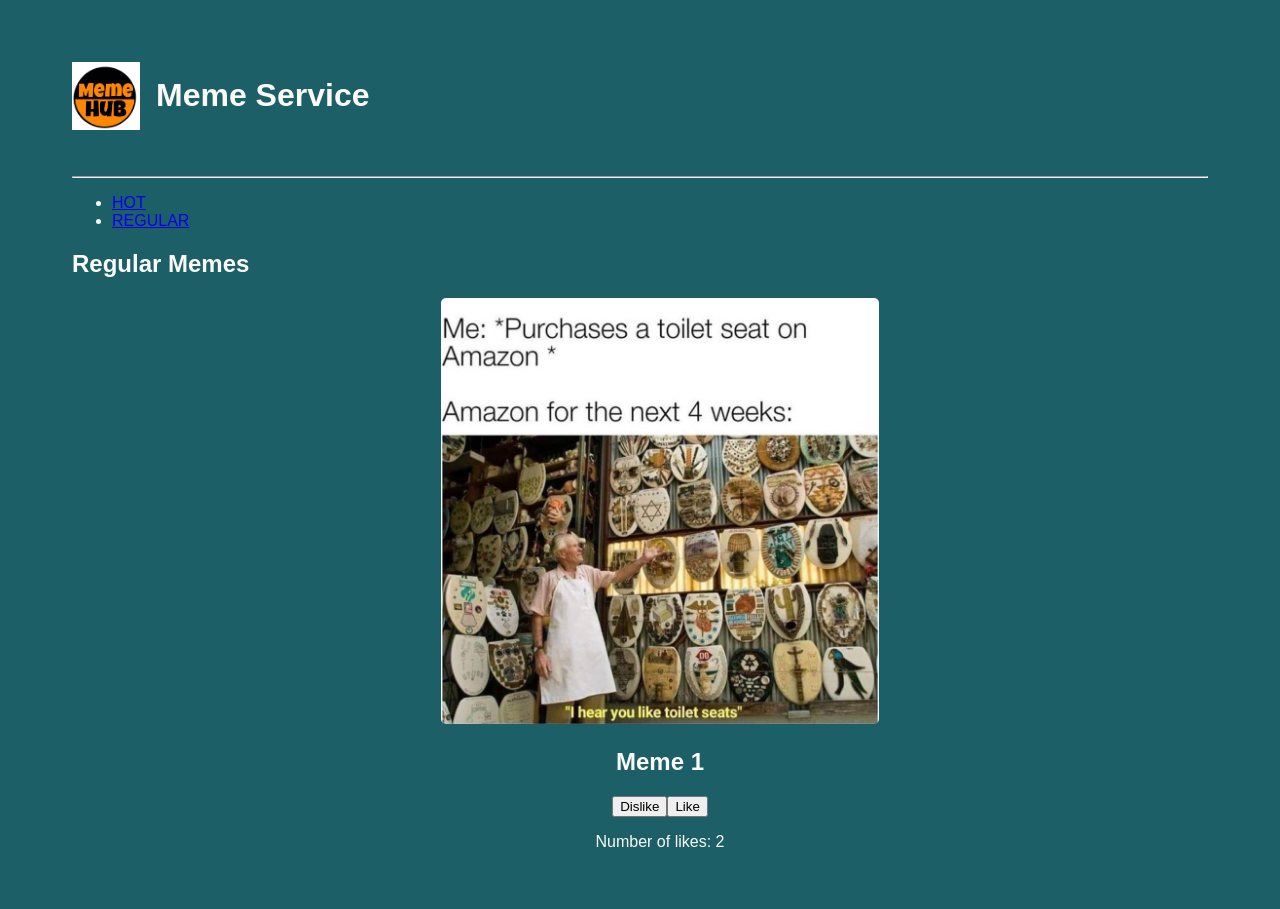
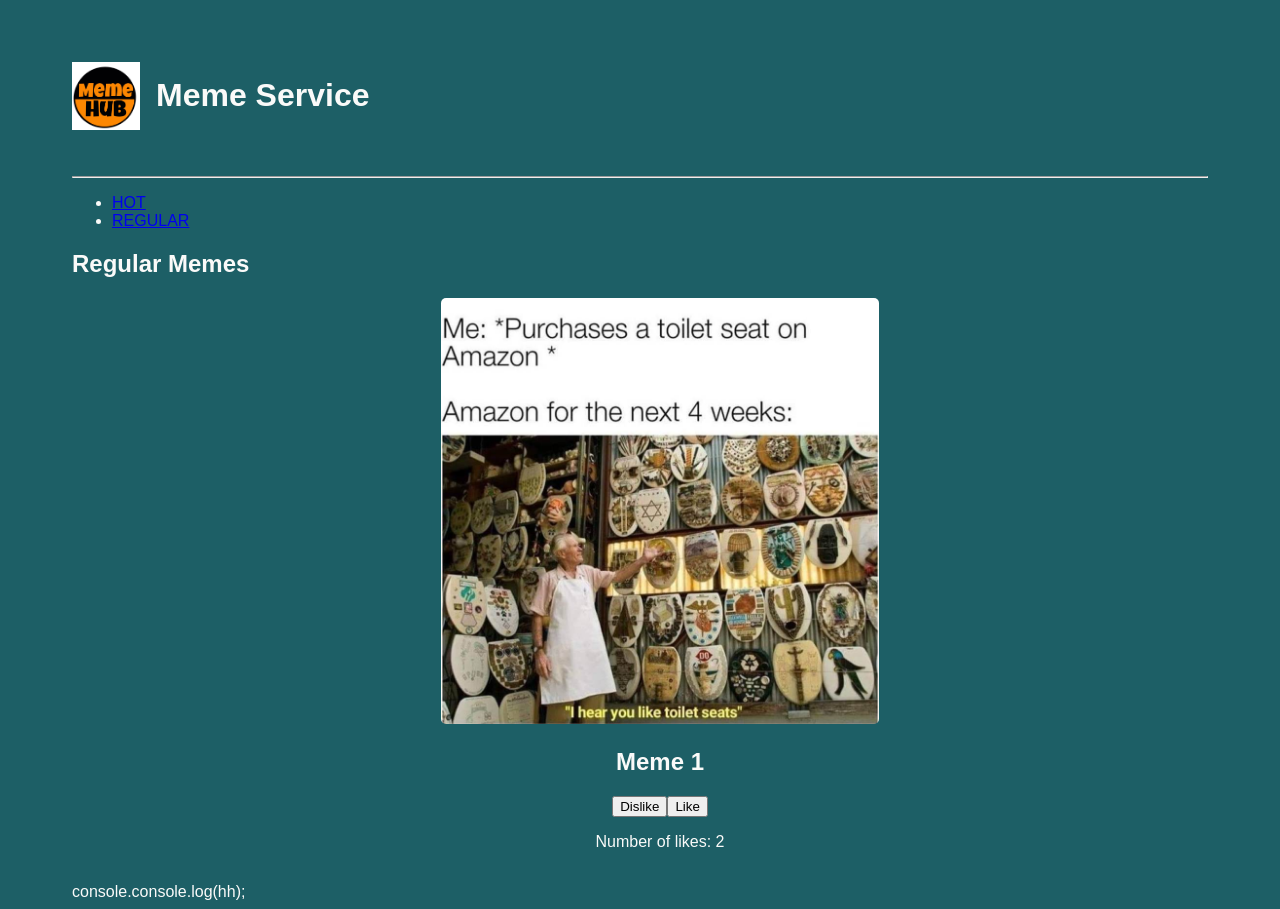
Before and after one commit to GosiaSoia/MemeService, a React (Create React App) app: page / in a window 1280 px wide. Before the commit the page ends 883 px from the top, so only its background shows below. Built offline with nearby package versions, Linux system fonts and the light colour scheme.

Commit message:
added paths

```diff
--- a/src/App.js
+++ b/src/App.js
@@ -9,6 +9,7 @@
     <div>
       <Header />
       <Navigation />
+      console.console.log(hh);
     </div>
   );
 }
```
